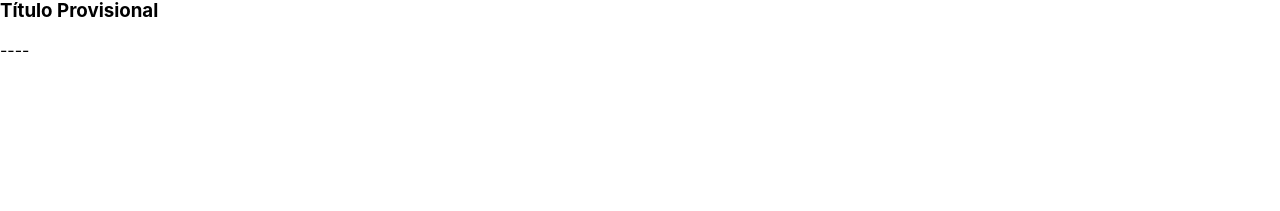
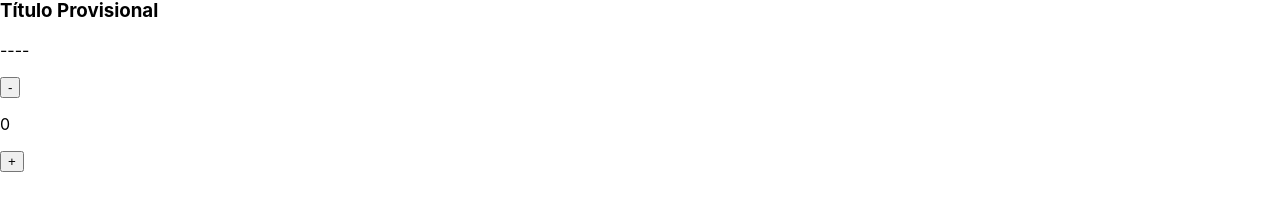
Before and after one commit to viettov/e-commerce-vietto, a React (Create React App) app: page / in a window 1280 px wide. Shown: the part 345-556 px from the top of the page. Built offline with nearby package versions, Linux system fonts and the light colour scheme.

Commit message:
cuarto desafio

```diff
--- a/src/App.js
+++ b/src/App.js
@@ -1,12 +1,14 @@
 import './App.css';
 import NavBar from './components/NavBar/NavBar';
 import ItemListContainer from './components/ItemListContainer/ItemListContainer';
+import ItemCount from './components/ItemCount/ItemCount';
 
 function App() {
   return (
     <>
       <NavBar/>
       <ItemListContainer titulo='Título Provisional' descripcion='----'/>
+      <ItemCount stock={5} initial={0}/>
     </>
   );
 }
--- /dev/null
+++ b/src/components/ItemCount/ItemCount.js
@@ -0,0 +1,22 @@
+import React, {useState} from "react";
+
+const ItemCount = ({stock, initial}) => {
+    const [count, setCount] = useState(initial);
+
+    const restar = () => {
+        initial < count ? setCount(count - 1) : count = count;
+    }
+
+    const agregar = () => {
+        count < stock ? setCount(count+1) : count = count;
+
+    }
+
+    return <>
+    <button onClick={restar}>-</button>
+    <p>{count}</p>
+    <button onClick={agregar}>+</button>
+    </>
+}
+
+export default ItemCount;
```
